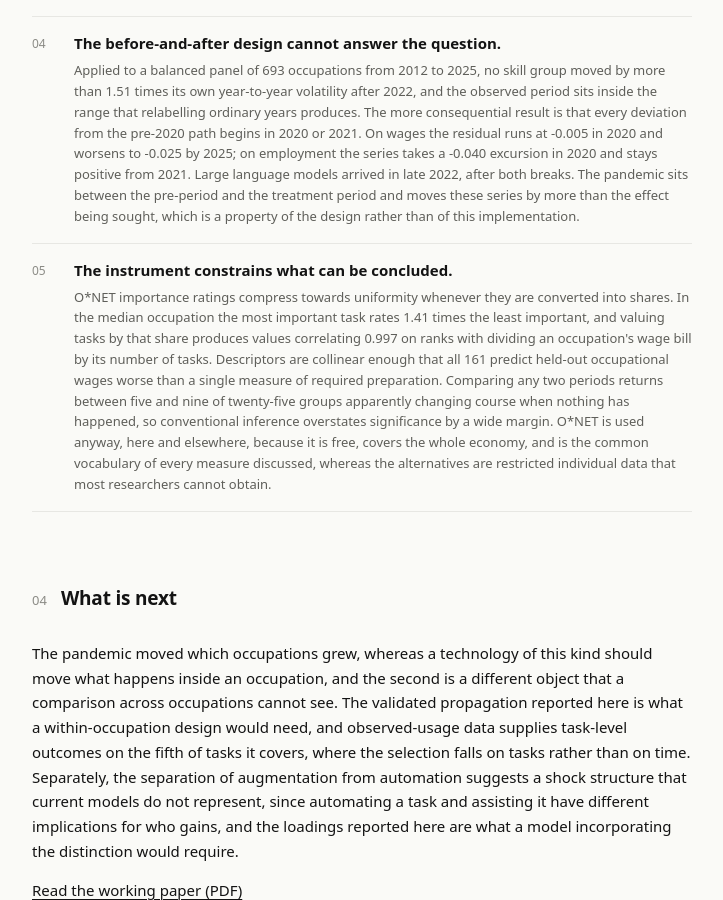
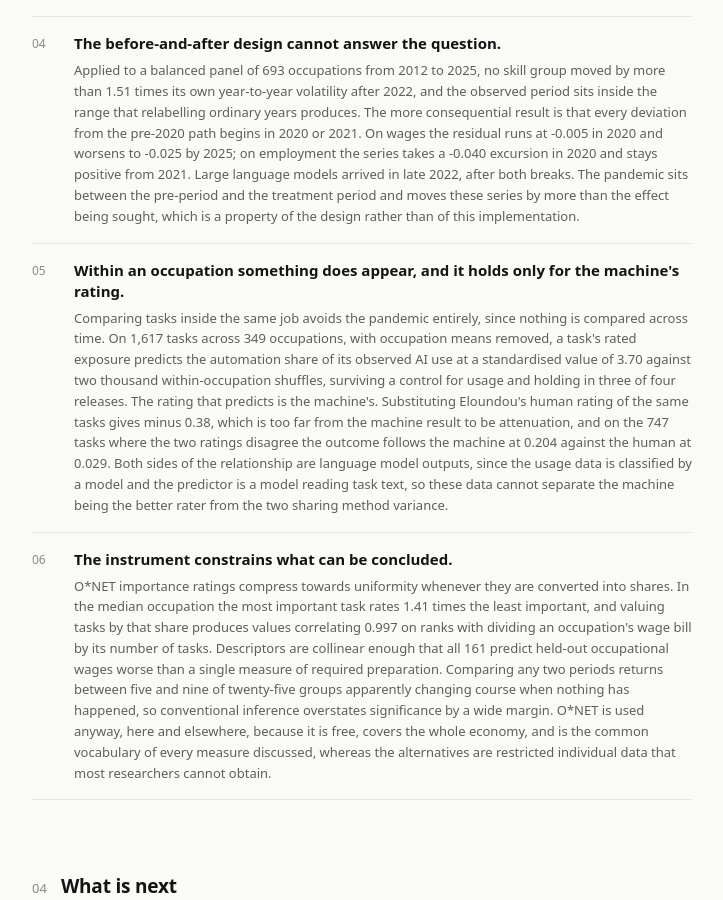
Before and after one commit to conway1521/conway1521.github.io, a Jekyll site: the page built from working-papers/skills-dna.html, in a window 1280 px wide and 900 px high, scrolled down 2301 px. Shown: the whole window, without its empty margins (278-1001 px from the left). Built offline with Jekyll 4.4.1, drawn with Linux system fonts in a browser that asks for light colours.

Commit message:
Add the within-occupation finding and refresh the PDF
Comparing tasks inside the same job avoids the pandemic that made the
before-and-after design uninterpretable, since nothing is compared across
time. On 1,617 tasks across 349 occupations a task's rated exposure predicts
the automation share of its observed use at a standardised value of 3.70
against two thousand within-occupation shuffles.

The finding is reported together with the reason to doubt it. The rating that
predicts is the machine's, and substituting the human rating of the same tasks
gives minus 0.38, too far from the machine result to be attenuation. Where the
two ratings disagree the outcome follows the machine almost entirely. Both
sides of the relationship are language model outputs, so these data cannot
separate the machine being the better rater from the two sharing method
variance.

The PDF is rebuilt from a paper carrying the new section, with the prose
rhythm loosened after the previous version came out uniform enough to read as
machine-written.

```diff
--- a/working-papers/skills-dna.html
+++ b/working-papers/skills-dna.html
@@ -67,6 +67,11 @@ description: "Exposure to AI is measured at three different levels of the same l
       </div>
       <div class="finding">
         <span class="finding__n">05</span>
+        <div class="finding__head">Within an occupation something does appear, and it holds only for the machine's rating.</div>
+        <div class="finding__body">Comparing tasks inside the same job avoids the pandemic entirely, since nothing is compared across time. On 1,617 tasks across 349 occupations, with occupation means removed, a task's rated exposure predicts the automation share of its observed AI use at a standardised value of 3.70 against two thousand within-occupation shuffles, surviving a control for usage and holding in three of four releases. The rating that predicts is the machine's. Substituting Eloundou's human rating of the same tasks gives minus 0.38, which is too far from the machine result to be attenuation, and on the 747 tasks where the two ratings disagree the outcome follows the machine at 0.204 against the human at 0.029. Both sides of the relationship are language model outputs, since the usage data is classified by a model and the predictor is a model reading task text, so these data cannot separate the machine being the better rater from the two sharing method variance.</div>
+      </div>
+      <div class="finding">
+        <span class="finding__n">06</span>
         <div class="finding__head">The instrument constrains what can be concluded.</div>
         <div class="finding__body">O*NET importance ratings compress towards uniformity whenever they are converted into shares. In the median occupation the most important task rates 1.41 times the least important, and valuing tasks by that share produces values correlating 0.997 on ranks with dividing an occupation's wage bill by its number of tasks. Descriptors are collinear enough that all 161 predict held-out occupational wages worse than a single measure of required preparation. Comparing any two periods returns between five and nine of twenty-five groups apparently changing course when nothing has happened, so conventional inference overstates significance by a wide margin. O*NET is used anyway, here and elsewhere, because it is free, covers the whole economy, and is the common vocabulary of every measure discussed, whereas the alternatives are restricted individual data that most researchers cannot obtain.</div>
       </div>
```
Also changed, not shown: 1 other file.
